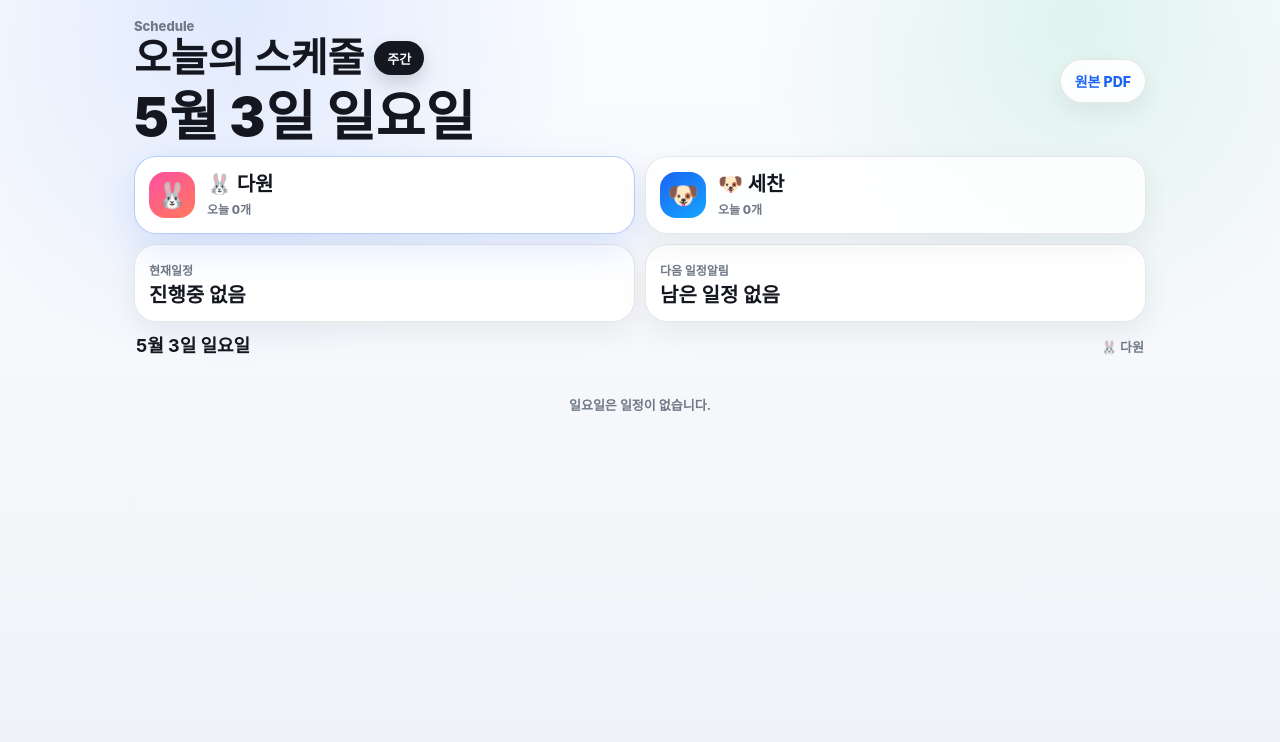
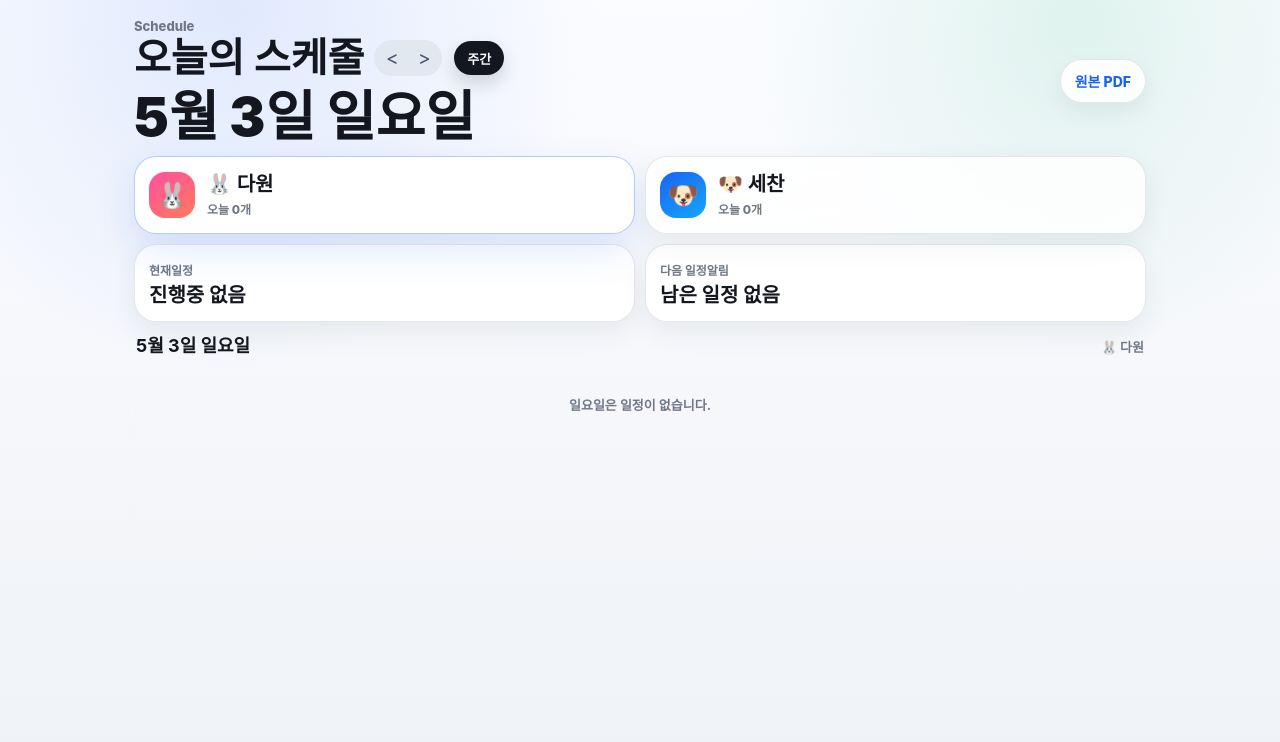
Before and after one commit to heekeunlee/schedule, a plain HTML site: page index.html in a window 1280 px wide. Drawn offline with Linux system fonts and the light colour scheme.

Commit message:
Update Sechan's schedule to match PDF and add week navigation

```diff
--- a/app.js
+++ b/app.js
@@ -48,21 +48,18 @@ const versions = [
 
       e("sechan", "토", "10:00", "11:00", "독서", "study"),
       e("sechan", "토", "12:00", "14:50", "필즈", "math"),
-      e("sechan", "월", "14:00", "15:30", "해법", "math"),
+      e("sechan", "월", "14:30", "15:00", "드럼", "music"),
+      e("sechan", "월", "15:30", "18:00", "영어", "english"),
+      e("sechan", "화", "14:30", "15:30", "독서", "study"),
+      e("sechan", "화", "16:00", "17:30", "해법", "math"),
+      e("sechan", "화", "18:00", "18:30", "테니스", "sports"),
       e("sechan", "수", "14:20", "15:30", "로봇과학", "science"),
+      e("sechan", "수", "15:30", "18:00", "영어", "english"),
+      e("sechan", "목", "15:00", "15:30", "드럼", "music"),
+      e("sechan", "목", "16:00", "17:30", "해법", "math"),
+      e("sechan", "목", "18:00", "18:30", "테니스", "sports"),
       e("sechan", "금", "14:40", "15:50", "생명과학", "science"),
-      e("sechan", "화", "15:30", "17:30", "수영", "sports"),
-      e("sechan", "목", "15:30", "17:30", "수영", "sports"),
-      e("sechan", "월", "16:00", "16:25", "드럼", "music"),
-      e("sechan", "토", "16:00", "16:25", "드럼", "music"),
-      e("sechan", "수", "16:20", "17:20", "독서", "study"),
-      e("sechan", "월", "17:30", "19:00", "영어", "english"),
-      e("sechan", "화", "17:30", "19:00", "해법", "math"),
-      e("sechan", "수", "17:30", "19:00", "영어", "english"),
-      e("sechan", "목", "17:30", "19:00", "해법", "math"),
-      e("sechan", "금", "17:30", "19:00", "영어", "english"),
-      e("sechan", "화", "18:00", "18:20", "테니스", "sports", { effectiveFrom: "2026-05-01" }),
-      e("sechan", "목", "18:00", "18:20", "테니스", "sports", { effectiveFrom: "2026-05-01" }),
+      e("sechan", "금", "15:30", "18:00", "영어", "english"),
     ],
   },
   {
@@ -152,10 +149,13 @@ const state = {
   person: "dawon",
   version: "latest",
   day: currentDayName(),
+  weekOffset: 0,
 };
 
 const content = document.querySelector("#content");
 const weekToggle = document.querySelector("#weekToggle");
+const prevWeek = document.querySelector("#prevWeek");
+const nextWeek = document.querySelector("#nextWeek");
 const todayText = document.querySelector("#todayText");
 const currentStatus = document.querySelector("#currentStatus");
 const nextStatus = document.querySelector("#nextStatus");
@@ -169,6 +169,8 @@ function init() {
 
   personButtons.forEach((button) => button.addEventListener("click", () => updateState("person", button.dataset.person)));
   weekToggle.addEventListener("click", () => setView(state.view === "day" ? "week" : "day"));
+  prevWeek.addEventListener("click", () => updateWeekOffset(-1));
+  nextWeek.addEventListener("click", () => updateWeekOffset(1));
 
   if ("serviceWorker" in navigator) {
     navigator.serviceWorker.register("service-worker.js").catch(() => {});
@@ -184,6 +186,11 @@ function setView(view) {
 
 function updateState(key, value) {
   state[key] = value;
+  render();
+}
+
+function updateWeekOffset(delta) {
+  state.weekOffset += delta;
   render();
 }
 
@@ -369,7 +376,7 @@ function formatDayDate(day) {
 function dateForDay(day) {
   const today = new Date();
   const diff = DAYS.indexOf(day) - DAYS.indexOf(currentDayName());
-  return new Date(today.getFullYear(), today.getMonth(), today.getDate() + diff);
+  return new Date(today.getFullYear(), today.getMonth(), today.getDate() + diff + state.weekOffset * 7);
 }
 
 function isEventActiveOn(event, date) {
--- a/index.html
+++ b/index.html
@@ -17,7 +17,13 @@
           <p class="eyebrow">Schedule</p>
           <div class="title-row">
             <h1>오늘의 스케줄</h1>
-            <button class="week-toggle" id="weekToggle" type="button">주간</button>
+            <div class="header-actions">
+              <div class="week-nav">
+                <button id="prevWeek" type="button" aria-label="이전 주">&lt;</button>
+                <button id="nextWeek" type="button" aria-label="다음 주">&gt;</button>
+              </div>
+              <button class="week-toggle" id="weekToggle" type="button">주간</button>
+            </div>
           </div>
           <p class="today-text" id="todayText"></p>
         </div>
--- a/styles.css
+++ b/styles.css
@@ -65,6 +65,66 @@ h2,
 h3,
 p {
   margin: 0;
+}
+
+.title-row {
+  display: flex;
+  align-items: center;
+  justify-content: space-between;
+  margin-top: 4px;
+}
+
+.header-actions {
+  display: flex;
+  align-items: center;
+  gap: 12px;
+}
+
+.week-nav {
+  display: flex;
+  background: #e2e8f0;
+  border-radius: 20px;
+  padding: 2px;
+}
+
+.week-nav button {
+  background: none;
+  border: none;
+  width: 32px;
+  height: 32px;
+  display: flex;
+  align-items: center;
+  justify-content: center;
+  font-size: 1.2rem;
+  color: #475569;
+  cursor: pointer;
+  border-radius: 50%;
+  transition: all 0.2s ease;
+}
+
+.week-nav button:hover {
+  background: #cbd5e1;
+  color: #1e293b;
+}
+
+.week-nav button:active {
+  transform: scale(0.9);
+}
+
+.week-toggle {
+  background: #3b82f6;
+  color: white;
+  border: none;
+  padding: 6px 14px;
+  border-radius: 20px;
+  font-weight: 600;
+  font-size: 0.9rem;
+  cursor: pointer;
+  box-shadow: 0 4px 6px -1px rgba(0, 0, 0, 0.1);
+}
+
+.week-toggle.is-week {
+  background: #6366f1;
 }
 
 h1 {
```
